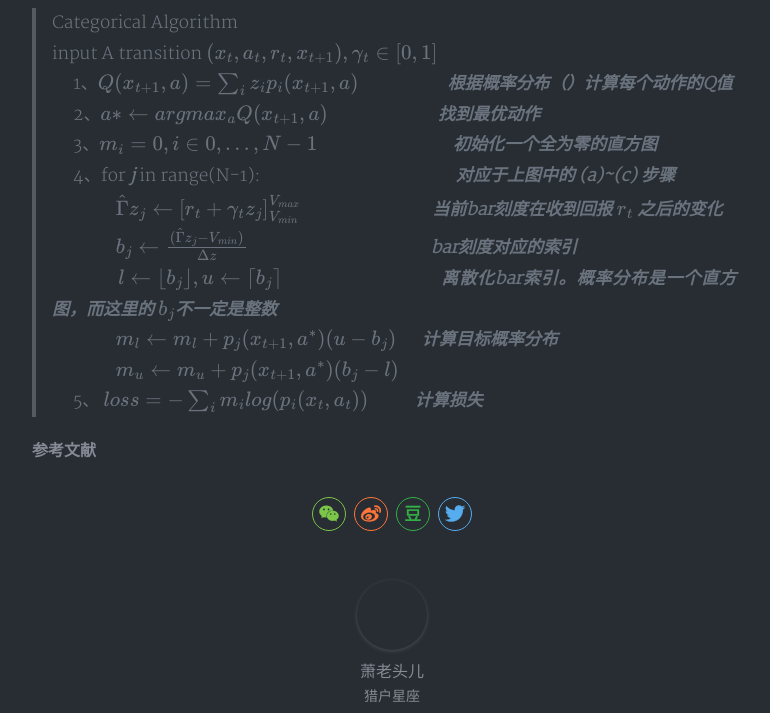
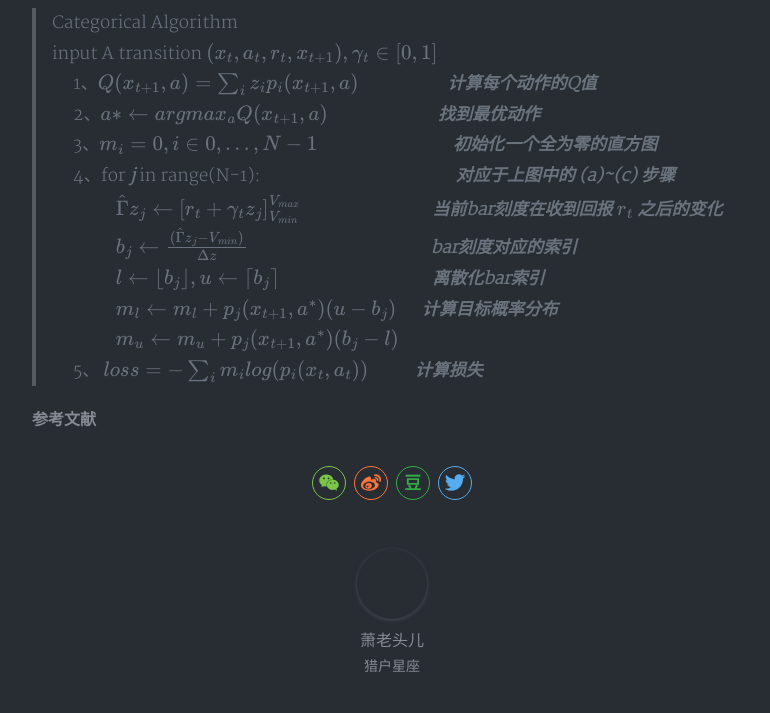
Before and after one commit to wtyhainan/wtyhainan.github.io, a Jekyll site: the page built from _posts/2022-3-23-DQN-Extensions.md, in a window 1280 px wide and 900 px high, scrolled down 7031 px, cut to the strip 187-900 px from the top of the window. Shown: the whole strip, without its empty margins (248-1018 px from the left). Built offline with Jekyll 4.4.1, drawn with Linux system fonts in a browser that asks for light colours; nearby versions of some CDN libraries; formulas are drawn with MathJax 3; a style sheet for code colours, icons or effects is not loaded.

Commit message:
Update 2022-3-23-DQN-Extensions.md

```diff
--- a/_posts/2022-3-23-DQN-Extensions.md
+++ b/_posts/2022-3-23-DQN-Extensions.md
@@ -140,13 +140,13 @@
 
 >Categorical Algorithm \
 input A transition $ (x_t, a_t, r_t, x_{t+1}), \gamma_t \in [0, 1] $ \
-&emsp; 1、$ Q(x_{t+1}, a)=\sum_i z_ip_i(x_{t+1}, a) $ &emsp; &emsp; &emsp; &emsp; ***根据概率分布（）计算每个动作的Q值*** \
+&emsp; 1、$ Q(x_{t+1}, a)=\sum_i z_ip_i(x_{t+1}, a) $ &emsp; &emsp; &emsp; &emsp; ***计算每个动作的Q值*** \
 &emsp; 2、$ a* \leftarrow argmax_a Q(x_{t+1}, a) $ &emsp; &emsp; &emsp; &emsp; &emsp; ***找到最优动作***\
 &emsp; 3、$ m_i=0, i \in 0, ... , N-1 $  &emsp; &emsp; &emsp; &emsp; &emsp; &ensp; &ensp; ***初始化一个全为零的直方图***\
 &emsp; 4、for ***j*** in range(N-1): &emsp; &emsp; &emsp; &emsp; &emsp; &emsp; &emsp; &emsp; &emsp; ***对应于上图中的 (a)~(c) 步骤*** \
 &emsp; &emsp; &emsp; $ \hat \Gamma z_j \leftarrow [r_t + \gamma_t z_j]^{V_{max}} _ {V_{min}} $ &emsp; &emsp; &emsp; &emsp; &emsp; &emsp; ***当前bar刻度在收到回报 $r_t$ 之后的变化*** \
 &emsp; &emsp; &emsp; $ b_j \leftarrow \frac{(\hat \Gamma z_j - V_{min})}{\Delta z} $  &emsp; &emsp; &emsp; &emsp; &emsp; &emsp; &emsp; &ensp;&emsp; ***bar刻度对应的索引***\
-&emsp; &emsp; &emsp; $ l \leftarrow \lfloor {b_j} \rfloor, u \leftarrow \lceil {b_j} \rceil $ &emsp; &emsp; &emsp; &emsp; &emsp; &emsp; &emsp; ***离散化bar索引。概率分布是一个直方图，而这里的 $ b_j $不一定是整数*** \
+&emsp; &emsp; &emsp; $ l \leftarrow \lfloor {b_j} \rfloor, u \leftarrow \lceil {b_j} \rceil $ &emsp; &emsp; &emsp; &emsp; &emsp; &emsp; &emsp; ***离散化bar索引*** \
 &emsp; &emsp; &emsp; $ m_l \leftarrow m_l + p_j(x_{t+1}, a^* ) (u-b_j) $ &emsp; ***计算目标概率分布***\
 &emsp; &emsp; &emsp; $ m_u \leftarrow m_u + p_j(x_{t+1}, a^* ) (b_j-l) $ \
 &emsp; 5、 $ loss=- \sum_i m_i log(p_i(x_t, a_t)) $ &emsp; &emsp; ***计算损失***
```
